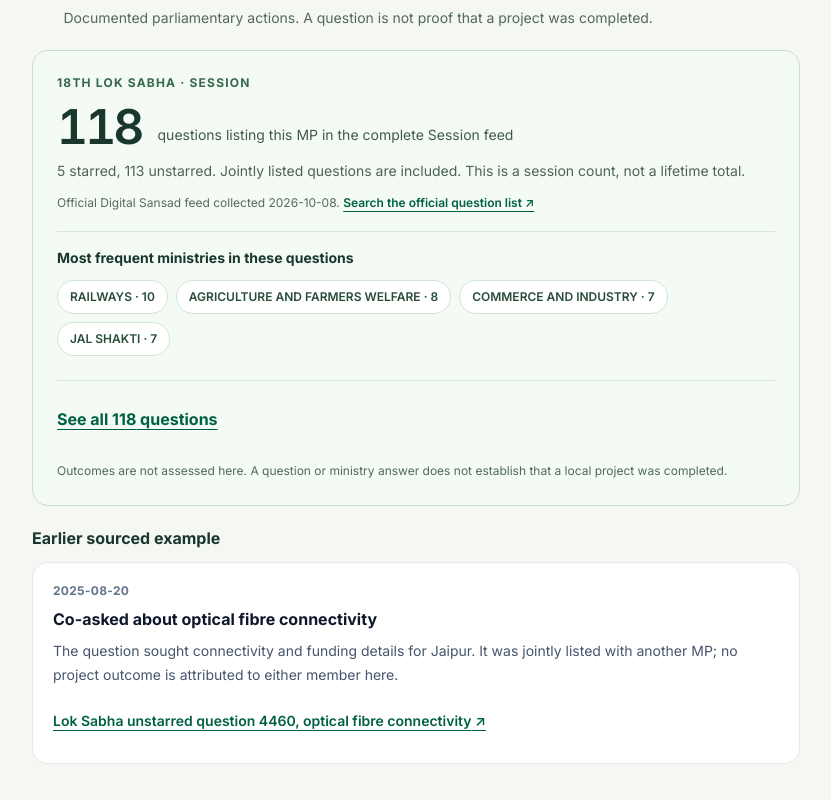
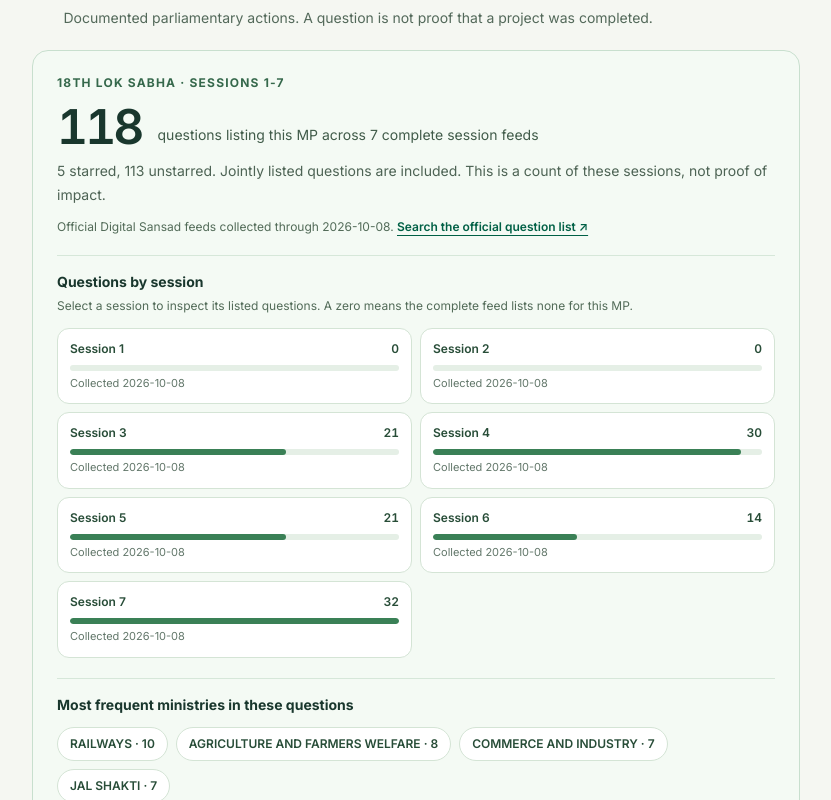
Before and after one commit to sourabh69733/vote-better, a Next.js app in the folder web/: page /people/manju-sharma in a window 1280 px wide. Shown: the part 1300-2100 px from the top of the page, without its empty margins (60-891 px from the left). Built offline with nearby package versions, Linux system fonts and the light colour scheme.

Commit message:
Show parliamentary work by session on profiles

```diff
--- a/web/app/people/[slug]/page.tsx
+++ b/web/app/people/[slug]/page.tsx
@@ -80,7 +80,7 @@ export default async function PersonPage({ params }: PageProps) {
             {parliamentaryWork && <a href="#work" className="rounded-2xl bg-[#eff6ef] p-3 transition-colors hover:bg-[#e4f0e5] focus-visible:outline-2 focus-visible:outline-offset-2 focus-visible:outline-emerald-800 sm:p-4">
               <span className="text-xs font-bold uppercase tracking-[0.08em] text-[#52735c]">Parliamentary questions</span>
               <strong className="mt-2 block text-lg leading-6 text-[#19372d] sm:text-xl sm:leading-7">{parliamentaryWork.questions.length} listed</strong>
-              <span className="mt-1 block text-xs leading-5 text-[#55715e]">Session {parliamentaryWork.session} · collected {parliamentaryWork.collectedOn} ↗</span>
+              <span className="mt-1 block text-xs leading-5 text-[#55715e]">Sessions {parliamentaryWork.sessions[0].session}-{parliamentaryWork.sessions.at(-1)!.session} · collected through {parliamentaryWork.collectedOn} ↗</span>
             </a>}
             {!office && election && <a href="#records" className="rounded-2xl bg-[#eff6ef] p-3 transition-colors hover:bg-[#e4f0e5] focus-visible:outline-2 focus-visible:outline-offset-2 focus-visible:outline-emerald-800 sm:p-4">
               <span className="text-xs font-bold uppercase tracking-[0.08em] text-[#52735c]">{electionYear ?? "Recorded"} election result</span>
--- a/web/components/ParliamentQuestions.tsx
+++ b/web/components/ParliamentQuestions.tsx
@@ -1,52 +1,71 @@
 "use client";
 
 import { useState } from "react";
-import type { ParliamentaryQuestion } from "@/lib/parliamentary-work";
+import type { getParliamentaryWork, ParliamentaryQuestion } from "@/lib/parliamentary-work";
+
+type Work = NonNullable<ReturnType<typeof getParliamentaryWork>>;
 
 function topQuestionMinistries(questions: ParliamentaryQuestion[]) {
   const counts = new Map<string, number>();
-  for (const question of questions) counts.set(question.ministry, (counts.get(question.ministry) ?? 0) + 1);
+  for (const question of questions) if (question.ministry) counts.set(question.ministry, (counts.get(question.ministry) ?? 0) + 1);
   return [...counts].sort((a, b) => b[1] - a[1] || a[0].localeCompare(b[0])).slice(0, 4);
 }
 
-interface Props {
-  work: {
-    lokSabha: number;
-    session: number;
-    collectedOn: string;
-    directoryUrl: string;
-    questions: ParliamentaryQuestion[];
-  };
-}
+export function ParliamentQuestions({ work }: { work: Work }) {
+  const [expanded, setExpanded] = useState(false);
+  const [selectedSession, setSelectedSession] = useState<number | null>(null);
+  const questions = selectedSession === null ? work.questions : work.questions.filter((question) => question.session === selectedSession);
+  const starred = work.questions.filter((question) => question.type === "STARRED").length;
+  const maxCount = Math.max(1, ...work.sessions.map((session) => session.count));
+  const firstSession = work.sessions[0].session;
+  const lastSession = work.sessions.at(-1)!.session;
 
-export function ParliamentQuestions({ work }: Props) {
-  const [expanded, setExpanded] = useState(false);
-  const starred = work.questions.filter((question) => question.type === "STARRED").length;
   return <div className="rounded-2xl border border-[#c8dfce] bg-[#f4faf4] p-5 sm:p-6">
-    <p className="text-xs font-bold uppercase tracking-[0.1em] text-[#35684b]">{work.lokSabha}th Lok Sabha · Session {work.session}</p>
+    <p className="text-xs font-bold uppercase tracking-[0.1em] text-[#35684b]">{work.lokSabha}th Lok Sabha · Sessions {firstSession}-{lastSession}</p>
     <div className="mt-3 flex flex-wrap items-end gap-x-4 gap-y-1">
       <strong className="text-5xl font-semibold tabular-nums tracking-[-0.06em] text-[#19372d]">{work.questions.length}</strong>
-      <p className="max-w-sm pb-1 text-sm leading-6 text-[#405b49]">questions listing this MP in the complete Session {work.session} feed</p>
+      <p className="max-w-sm pb-1 text-sm leading-6 text-[#405b49]">questions listing this MP across {work.sessions.length} complete session feeds</p>
     </div>
-    <p className="mt-2 text-sm leading-6 text-[#4d6354]">{starred} starred, {work.questions.length - starred} unstarred. Jointly listed questions are included. This is a session count, not a lifetime total.</p>
-    <p className="mt-3 text-xs text-[#526b58]">Official Digital Sansad feed collected {work.collectedOn}. <a href={work.directoryUrl} target="_blank" rel="noopener noreferrer" className="font-semibold text-emerald-800 underline underline-offset-4">Search the official question list ↗</a></p>
+    <p className="mt-2 text-sm leading-6 text-[#4d6354]">{starred} starred, {work.questions.length - starred} unstarred. Jointly listed questions are included. This is a count of these sessions, not proof of impact.</p>
+    <p className="mt-3 text-xs text-[#526b58]">Official Digital Sansad feeds collected through {work.collectedOn}. <a href={work.directoryUrl} target="_blank" rel="noopener noreferrer" className="font-semibold text-emerald-800 underline underline-offset-4">Search the official question list ↗</a></p>
 
-    {work.questions.length > 0 && <>
     <div className="mt-5 border-t border-[#d6e7d9] pt-4">
+      <h3 className="text-sm font-bold text-[#19372d]">Questions by session</h3>
+      <p className="mt-1 text-xs leading-5 text-[#526b58]">Select a session to inspect its listed questions. A zero means the complete feed lists none for this MP.</p>
+      <div className="mt-3 grid gap-2 sm:grid-cols-2">
+        {work.sessions.map((session) => <button key={session.session} type="button" onClick={() => { setSelectedSession(session.session); setExpanded(true); }} aria-pressed={selectedSession === session.session} className="rounded-xl border border-[#d4e4d5] bg-white px-3 py-3 text-left transition-colors hover:bg-[#ecf6ed] focus-visible:outline-2 focus-visible:outline-offset-2 focus-visible:outline-emerald-800 aria-pressed:border-[#327452]">
+          <span className="flex items-center justify-between gap-2 text-xs font-semibold text-[#284d38]"><span>Session {session.session}</span><span className="tabular-nums">{session.count}</span></span>
+          <span className="mt-2 block h-1.5 overflow-hidden rounded-full bg-[#e5efe6]"><span className="block h-full rounded-full bg-[#3a8056]" style={{ width: `${100 * session.count / maxCount}%` }} /></span>
+          <span className="mt-1 block text-[11px] text-[#62776a]">Collected {session.collectedOn}</span>
+        </button>)}
+      </div>
+    </div>
+
+    {work.questions.length > 0 && <div className="mt-5 border-t border-[#d6e7d9] pt-4">
       <h3 className="text-sm font-bold text-[#19372d]">Most frequent ministries in these questions</h3>
       <ul className="mt-3 flex flex-wrap gap-2">{topQuestionMinistries(work.questions).map(([ministry, count]) => <li key={ministry} className="rounded-full border border-[#d4e4d5] bg-white px-3 py-2 text-xs font-semibold text-[#284d38]">{ministry} · {count}</li>)}</ul>
-      </div>
+    </div>}
+
     <div className="mt-6 border-t border-[#d6e7d9] pt-4">
-        {!expanded && <button type="button" aria-expanded={false} onClick={() => setExpanded(true)} className="min-h-11 font-bold text-emerald-800 underline underline-offset-4 focus-visible:outline-2 focus-visible:outline-offset-2 focus-visible:outline-emerald-800">See all {work.questions.length} questions</button>}
-        {expanded && <ol className="grid gap-3">{work.questions.map((question) => <li key={question.id} className="rounded-xl border border-[#dce8dd] bg-white p-4">
-          <p className="text-xs font-semibold uppercase tracking-wide text-[#587061]">{question.date} · {question.type.toLowerCase()} question {question.number}</p>
+      {selectedSession !== null && <button type="button" onClick={() => setSelectedSession(null)} className="mb-3 block min-h-11 text-sm font-semibold text-emerald-800 underline underline-offset-4 focus-visible:outline-2 focus-visible:outline-offset-2 focus-visible:outline-emerald-800">Show all sessions</button>}
+      {!expanded && work.questions.length > 0 && <button type="button" aria-expanded={false} onClick={() => setExpanded(true)} className="min-h-11 font-bold text-emerald-800 underline underline-offset-4 focus-visible:outline-2 focus-visible:outline-offset-2 focus-visible:outline-emerald-800">{selectedSession === null ? `See all ${work.questions.length} questions` : `See Session ${selectedSession} questions`}</button>}
+      {expanded && questions.length === 0 && <p className="text-sm text-[#526558]">No questions list this MP in Session {selectedSession}.</p>}
+      {expanded && questions.length > 0 && <ol className="grid gap-3">{questions.map((question) => <li key={question.id} className="rounded-xl border border-[#dce8dd] bg-white p-4">
+        <p className="text-xs font-semibold uppercase tracking-wide text-[#587061]">Session {question.session} · {question.date} · {question.type.toLowerCase()} question {question.number}</p>
         <h4 className="mt-1 font-semibold leading-6 text-[#19372d]">{question.subject}</h4>
         <p className="mt-1 text-sm text-[#526558]">{question.ministry}{question.listedMembers.length > 1 ? ` · listed with ${question.listedMembers.length - 1} other MP${question.listedMembers.length > 2 ? "s" : ""}` : ""}</p>
         <a href={question.sourceUrl} target="_blank" rel="noopener noreferrer" className="mt-2 inline-flex min-h-11 items-center text-sm font-semibold text-emerald-800 underline underline-offset-4 focus-visible:outline-2 focus-visible:outline-offset-2 focus-visible:outline-emerald-800">Read official question and answer ↗</a>
       </li>)}</ol>}
-        {expanded && <button type="button" aria-expanded={true} onClick={() => setExpanded(false)} className="mt-4 min-h-11 font-bold text-emerald-800 underline underline-offset-4 focus-visible:outline-2 focus-visible:outline-offset-2 focus-visible:outline-emerald-800">Show fewer questions ↑</button>}
+      {expanded && <button type="button" aria-expanded={true} onClick={() => { setExpanded(false); setSelectedSession(null); }} className="mt-4 min-h-11 font-bold text-emerald-800 underline underline-offset-4 focus-visible:outline-2 focus-visible:outline-emerald-800">Show fewer questions ↑</button>}
     </div>
-    </>}
+    <details className="mt-5 border-t border-[#d6e7d9] pt-4 text-xs leading-5 text-[#526b58]">
+      <summary className="min-h-11 cursor-pointer font-semibold text-emerald-800">How these counts were built</summary>
+      <p className="mt-2">For each session, the importer checked the official feed total, the MP&apos;s exact directory identity, and every saved page hash. The links below are technical feed pages; the official question list and each question PDF are easier to read.</p>
+      <ul className="mt-3 grid gap-3">{work.sessions.map((session) => <li key={session.session} className="rounded-lg bg-white p-3">
+        <p className="font-semibold text-[#284d38]">Session {session.session}: {session.totalSessionQuestions.toLocaleString("en-IN")} feed records · collected {session.collectedOn}</p>
+        <ul className="mt-2 grid gap-1">{session.sourcePages.map((page, index) => <li key={page.sha256} className="break-all"><a href={page.url} target="_blank" rel="noopener noreferrer" className="font-semibold text-emerald-800 underline underline-offset-4">Page {index + 1}</a> · {page.count} records · SHA-256 {page.sha256}</li>)}</ul>
+      </li>)}</ul>
+    </details>
     <p className="mt-5 text-xs leading-5 text-[#526b58]">Outcomes are not assessed here. A question or ministry answer does not establish that a local project was completed.</p>
   </div>;
 }
```
Also changed, not shown: 1 other file (tests, documents, lock files or other folders). Lines whose indentation alone changed are shown as unchanged.
